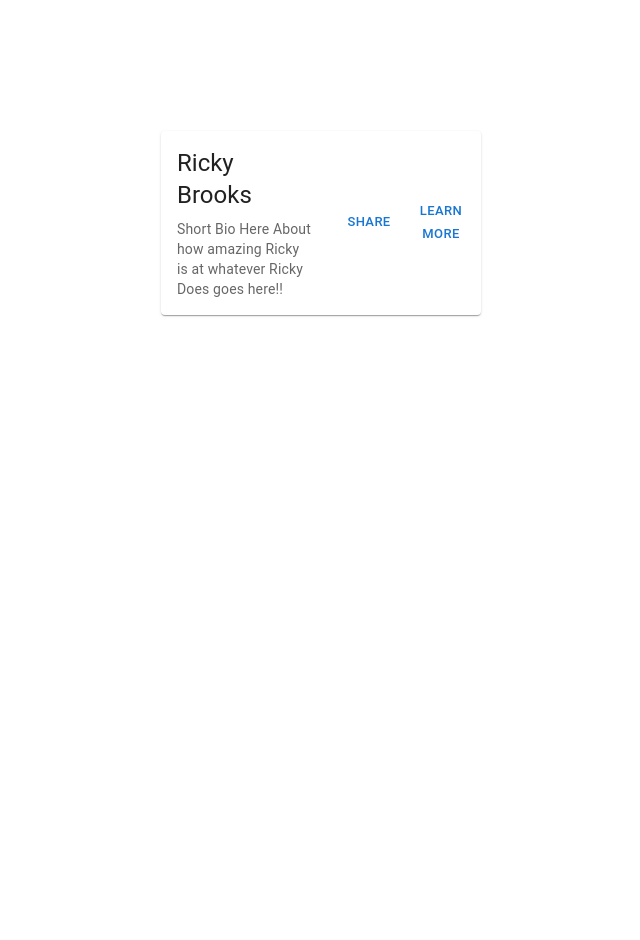
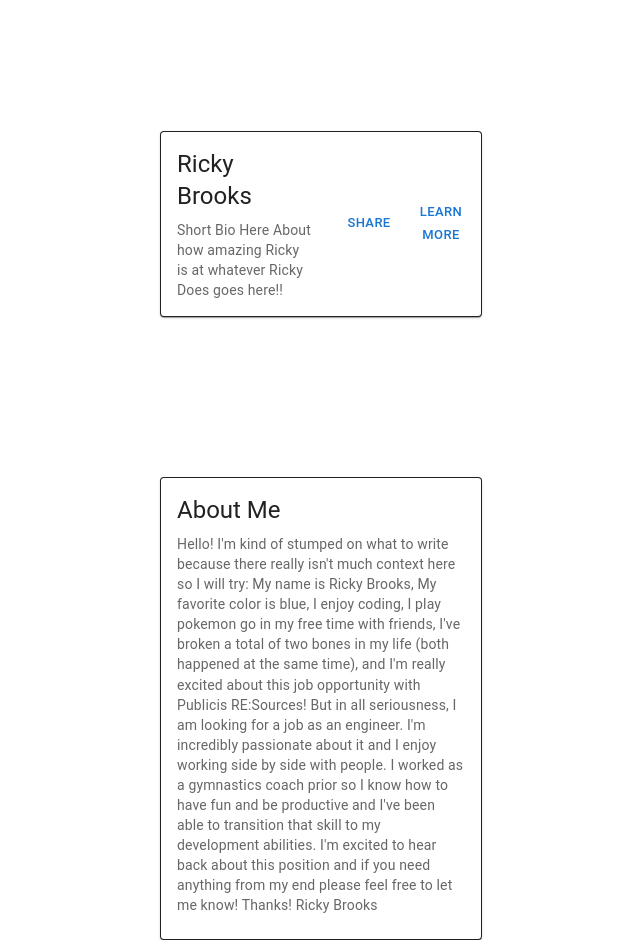
Before and after one commit to RickyaBrooks92/Ricky-Portfolio, a React (Create React App) app: page / in a window 1280 px wide. Shown: the part 100-1040 px from the top of the page, without its empty margins (319-959 px from the left). Before the commit the page ends 800 px from the top, so only its background shows below. Built offline with nearby package versions, Linux system fonts and the light colour scheme.

Commit message:
added AboutMe and Experience comp

```diff
--- /dev/null
+++ b/src/components/AboutMe.js
@@ -0,0 +1,46 @@
+import React from "react";
+import Box from "@mui/material/Box";
+import Card from "@mui/material/Card";
+import CardActions from "@mui/material/CardActions";
+import CardContent from "@mui/material/CardContent";
+import CardMedia from "@mui/material/CardMedia";
+import Button from "@mui/material/Button";
+import { Typography } from "@mui/material";
+
+const AboutMe = () => {
+  return (
+    <Box sx={{ display: "flex", justifyContent: "center", pt: 20}}>
+      <Card
+        sx={{
+          width: "25%",
+          display: "flex",
+          justifyContent: "center",
+          border: 1,
+        }}
+      >
+        <CardContent>
+          <Typography gutterBottom variant="h5" component="h2">
+            About Me
+          </Typography>
+          <Typography variant="body2" color="textSecondary" component="p">
+            Hello! I'm kind of stumped on what to write because there really
+            isn't much context here so I will try: My name is Ricky Brooks, My
+            favorite color is blue, I enjoy coding, I play pokemon go in my free
+            time with friends, I've broken a total of two bones in my life (both
+            happened at the same time), and I'm really excited about this job
+            opportunity with Publicis RE:Sources! But in all seriousness, I am
+            looking for a job as an engineer. I'm incredibly passionate about it
+            and I enjoy working side by side with people. I worked as a
+            gymnastics coach prior so I know how to have fun and be productive
+            and I've been able to transition that skill to my development
+            abilities. I'm excited to hear back about this position and if you
+            need anything from my end please feel free to let me know! Thanks!
+            Ricky Brooks
+          </Typography>
+        </CardContent>
+      </Card>
+    </Box>
+  );
+};
+
+export default AboutMe;
--- a/src/components/Bio.js
+++ /dev/null
@@ -1,36 +0,0 @@
-import React from 'react';
-import Box from '@mui/material/Box';
-import Card from '@mui/material/Card';
-import CardActions from '@mui/material/CardActions';
-import CardContent from '@mui/material/CardContent';
-import CardMedia from '@mui/material/CardMedia';
-import Button from '@mui/material/Button';
-import { Typography } from '@mui/material';
-
-const Bio = () => {
-  return (
-    <Box sx={{ display: 'flex', justifyContent: 'center', pt: 20 }}>
-      <Card sx={{ width: '25%', display: 'flex', justifyContent: 'center' }}>
-        <CardContent>
-          <Typography gutterBottom variant='h5' component='h2'>
-            Ricky Brooks
-          </Typography>
-          <Typography variant='body2' color='textSecondary' component='p'>
-            Short Bio Here About how amazing Ricky is at whatever Ricky Does
-            goes here!!
-          </Typography>
-        </CardContent>
-        <CardActions>
-          <Button size='small' color='primary'>
-            Share
-          </Button>
-          <Button size='small' color='primary'>
-            Learn More
-          </Button>
-        </CardActions>
-      </Card>
-    </Box>
-  );
-};
-
-export default Bio;
--- a/src/components/HomePage.js
+++ b/src/components/HomePage.js
@@ -1,6 +1,7 @@
-import React from 'react';
-import ResponsiveAppBar from './NavBar';
-import Bio from './Bio';
+import React from "react";
+import ResponsiveAppBar from "./NavBar";
+import Intro from "./Intro";
+import AboutMe from "./AboutMe";
 function HomePage() {
   return (
     <div>
@@ -8,7 +9,10 @@ function HomePage() {
         <ResponsiveAppBar />
       </div>
       <div>
-        <Bio />
+        <Intro />
+      </div>
+      <div>
+        <AboutMe />
       </div>
     </div>
   );
--- /dev/null
+++ b/src/components/Intro.js
@@ -0,0 +1,43 @@
+import React from "react";
+import Box from "@mui/material/Box";
+import Card from "@mui/material/Card";
+import CardActions from "@mui/material/CardActions";
+import CardContent from "@mui/material/CardContent";
+import CardMedia from "@mui/material/CardMedia";
+import Button from "@mui/material/Button";
+import { Typography } from "@mui/material";
+
+const Intro = () => {
+  return (
+    <Box sx={{ display: "flex", justifyContent: "center", pt: 20 }}>
+      <Card
+        sx={{
+          width: "25%",
+          display: "flex",
+          justifyContent: "center",
+          border: 1,
+        }}
+      >
+        <CardContent>
+          <Typography gutterBottom variant="h5" component="h2">
+            Ricky Brooks
+          </Typography>
+          <Typography variant="body2" color="textSecondary" component="p">
+            Short Bio Here About how amazing Ricky is at whatever Ricky Does
+            goes here!!
+          </Typography>
+        </CardContent>
+        <CardActions>
+          <Button size="small" color="primary">
+            Share
+          </Button>
+          <Button size="small" color="primary">
+            Learn More
+          </Button>
+        </CardActions>
+      </Card>
+    </Box>
+  );
+};
+
+export default Intro;
--- a/src/components/NavBar.js
+++ b/src/components/NavBar.js
@@ -1,36 +1,33 @@
-import * as React from 'react';
-import AppBar from '@mui/material/AppBar';
-import Box from '@mui/material/Box';
-import Toolbar from '@mui/material/Toolbar';
+import * as React from "react";
+import AppBar from "@mui/material/AppBar";
+import Box from "@mui/material/Box";
+import Toolbar from "@mui/material/Toolbar";
+import Typography from "@mui/material/Typography";
+import Container from "@mui/material/Container";
+import Button from "@mui/material/Button";
+import AdbIcon from "@mui/icons-material/Adb";
 
-import Typography from '@mui/material/Typography';
-
-import Container from '@mui/material/Container';
-import Button from '@mui/material/Button';
-
-import AdbIcon from '@mui/icons-material/Adb';
-
-const pages = ['Projects', 'Tech Stack', 'Contact'];
+const pages = ["Projects", "Tech Stack", "Contact"];
 
 const ResponsiveAppBar = () => {
   return (
-    <AppBar position='static'>
-      <Container maxWidth='xl'>
+    <AppBar position="static">
+      <Container maxWidth="xl">
         <Toolbar disableGutters>
-          <AdbIcon sx={{ display: 'flex', border: 1, mr: 1 }} />
+          <AdbIcon sx={{ display: "flex", border: 1, mr: 1 }} />
           <Typography
-            variant='h6'
+            variant="h6"
             noWrap
-            component='a'
-            href='/'
+            component="a"
+            href="/"
             sx={{
               mr: 2,
-              display: 'flex',
-              fontFamily: 'monospace',
+              display: "flex",
+              fontFamily: "monospace",
               fontWeight: 700,
-              letterSpacing: '.3rem',
-              color: 'inherit',
-              textDecoration: 'none',
+              letterSpacing: ".3rem",
+              color: "inherit",
+              textDecoration: "none",
               border: 1,
             }}
           >
@@ -40,27 +37,27 @@ const ResponsiveAppBar = () => {
           <Box
             sx={{
               flexGrow: 1,
-              display: 'flex',
-              justifyContent: 'flex-end',
+              display: "flex",
+              justifyContent: "flex-end",
             }}
           ></Box>
           <AdbIcon
-            sx={{ display: { xs: 'flex', md: 'none', border: 1 }, mr: 1 }}
+            sx={{ display: { xs: "flex", md: "none", border: 1 }, mr: 1 }}
           />
           <Typography
-            variant='h5'
+            variant="h5"
             noWrap
-            component='a'
-            href=''
+            component="a"
+            href=""
             sx={{
               mr: 2,
-              display: { xs: 'flex', md: 'none' },
+              display: { xs: "flex", md: "none" },
               flexGrow: 1,
-              fontFamily: 'monospace',
+              fontFamily: "monospace",
               fontWeight: 700,
-              letterSpacing: '.3rem',
-              color: 'inherit',
-              textDecoration: 'none',
+              letterSpacing: ".3rem",
+              color: "inherit",
+              textDecoration: "none",
               border: 1,
             }}
           >
@@ -68,11 +65,11 @@ const ResponsiveAppBar = () => {
           </Typography>
           <Box
             sx={{
-              display: { xs: 'none', md: 'flex' },
-              alignContent: 'right',
-              alignItems: 'right',
-              alignText: 'right',
-              border: '1px solid',
+              display: { xs: "none", md: "flex" },
+              alignContent: "right",
+              alignItems: "right",
+              alignText: "right",
+              border: "1px solid",
             }}
           >
             {pages.map((page) => (
@@ -80,9 +77,9 @@ const ResponsiveAppBar = () => {
                 key={page}
                 sx={{
                   my: 2,
-                  color: 'white',
-                  display: 'flex',
-                  alignItems: 'center',
+                  color: "white",
+                  display: "flex",
+                  alignItems: "center",
                 }}
               >
                 {page}
```
Also changed, not shown: src/components/Experience.js (added, +44 -0 lines).
